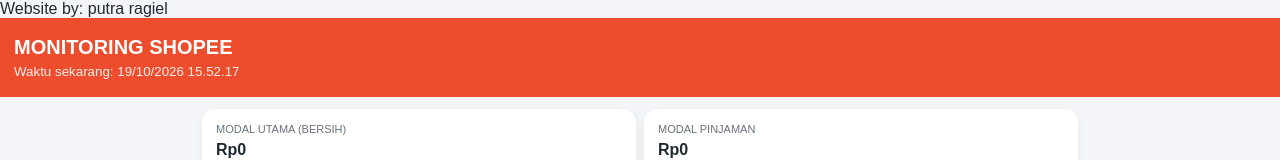
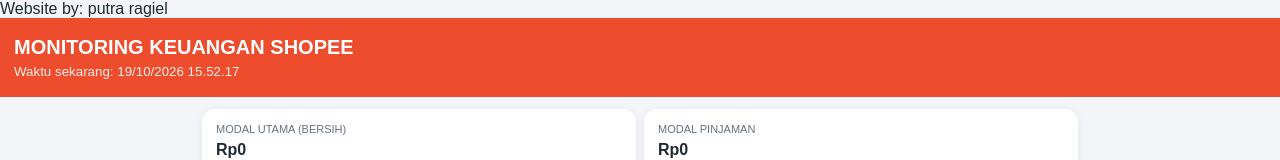
Before and after one commit to yugiono123-bot/Monitoring-shopee, a plain HTML site: page index.html in a window 1280 px wide. Shown: the top 160 px of the page. Drawn offline with Linux system fonts and the light colour scheme.

Commit message:
Change header title from 'MONITORING SHOPEE' to 'MONITORING KEUANGAN SHOPEE'

```diff
--- a/index.html
+++ b/index.html
@@ -50,7 +50,7 @@
 </head>
 <body>
 <header>
-<h1>MONITORING SHOPEE</h1>
+<h1>MONITORING KEUANGAN SHOPEE</h1>
 <small id="clock"></small>
 </header>
 <main>
```
